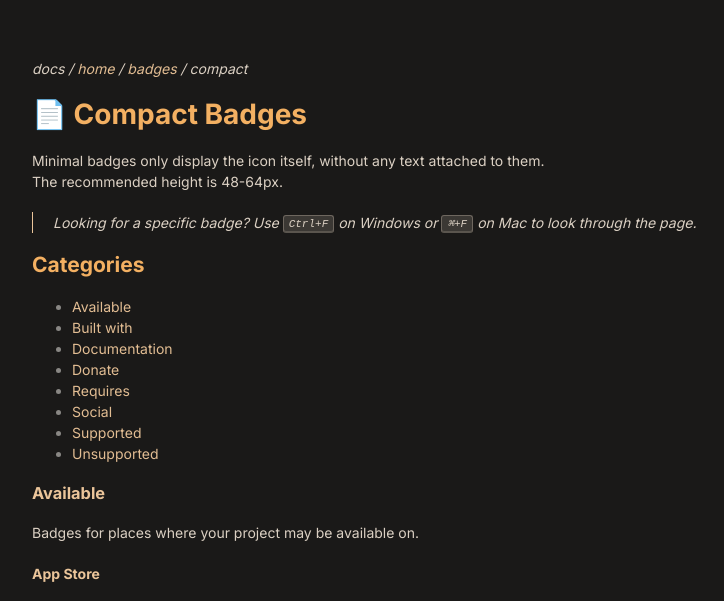
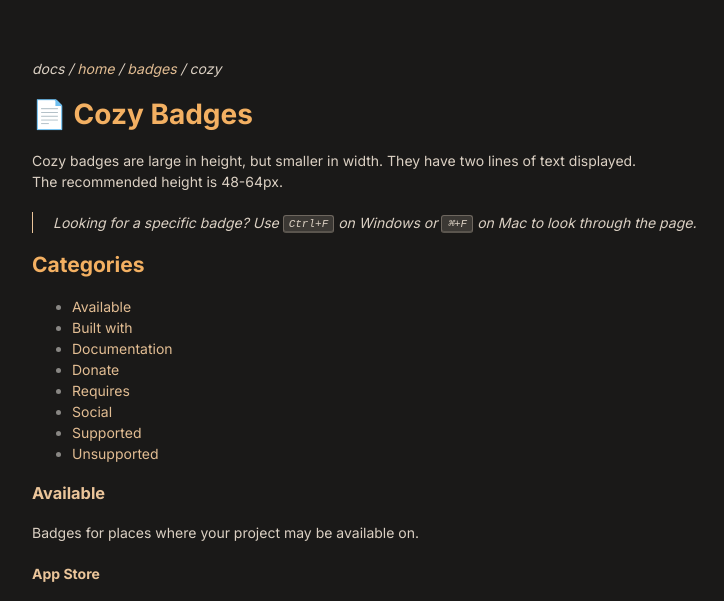
Before and after one commit to intergrav/devins-badges-docs, an Eleventy site: page src/badges/cozy/index.md in a window 1280 px wide. Shown: the top 601 px of the page, without its empty margins (178-902 px from the left). Built offline with nearby package versions, Linux system fonts and the light colour scheme; Eleventy itself is replaced by a stand-in of ours; files that its build step writes are made by us from their sources.

Commit message:
Update index.md

```diff
--- a/src/badges/cozy/index.md
+++ b/src/badges/cozy/index.md
@@ -1,13 +1,13 @@
 ---
 layout: layouts/base-no_sidebar.html
-title: 📄 Compact Badges
+title: 📄 Cozy Badges
 ---
 
-*docs / [home](../..) / [badges](..) / compact*
+*docs / [home](../..) / [badges](..) / cozy*
 
 # {{ title }}
 
-Minimal badges only display the icon itself, without any text attached to them.
+Cozy badges are large in height, but smaller in width. They have two lines of text displayed.
 The recommended height is 48-64px.
 
 > Looking for a specific badge? Use <kbd>Ctrl+F</kbd> on Windows or <kbd>⌘+F</kbd> on Mac to look through the page.
```
